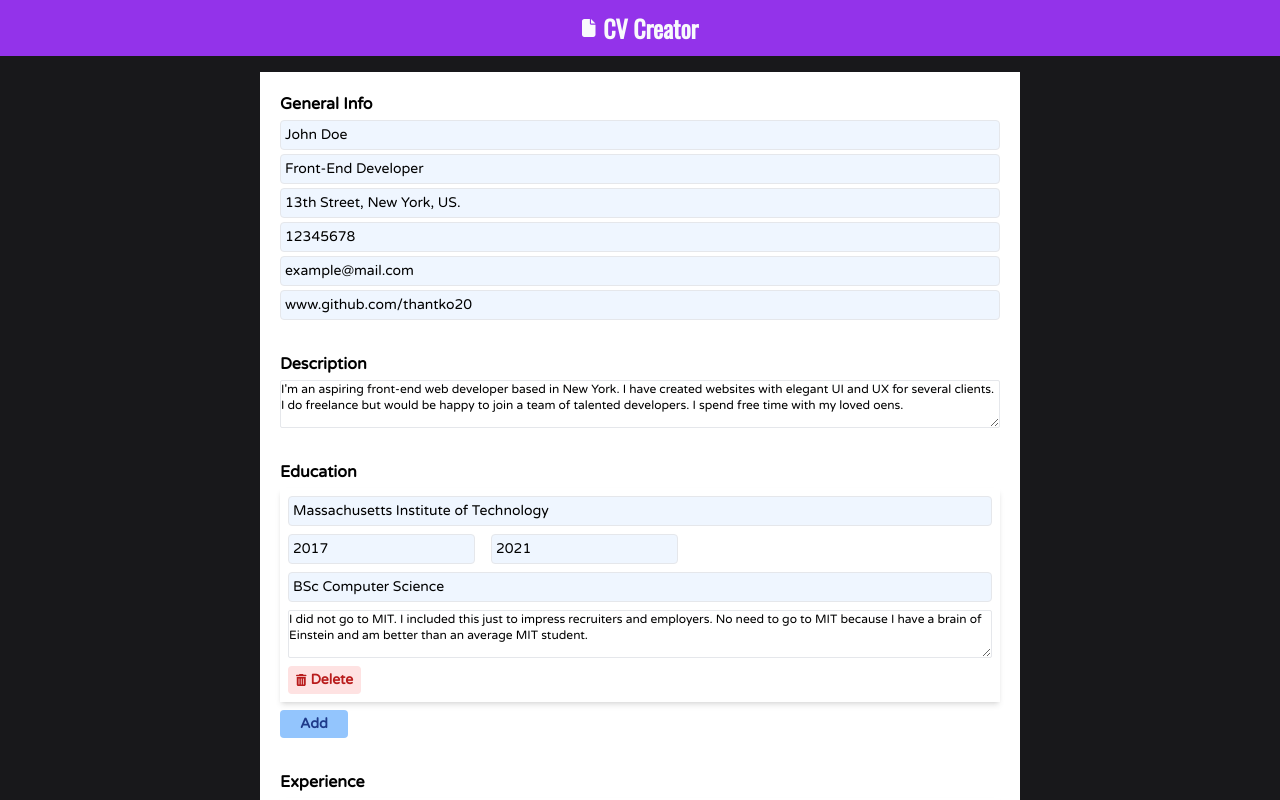
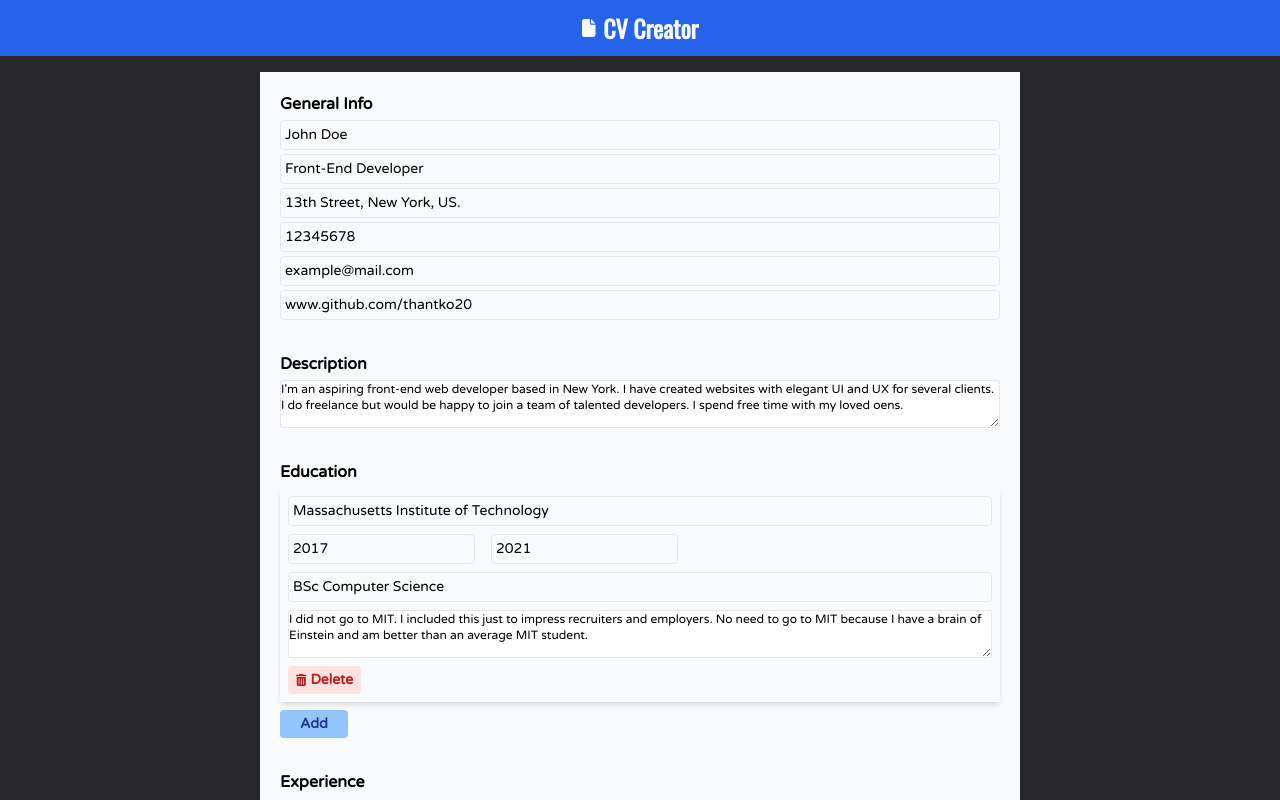
Before and after one commit to thantko20/cv-builder, a React (Create React App) app: page / in a window 1280 px wide. Shown: the top 800 px of the page. Built offline with nearby package versions, Linux system fonts and the light colour scheme.

Commit message:
Change styles

```diff
--- a/src/App.js
+++ b/src/App.js
@@ -41,7 +41,7 @@ const person = {
 class App extends Component {
   render() {
     return (
-      <div className='min-h-screen bg-zinc-900 font-varela'>
+      <div className='min-h-screen bg-zinc-800 font-varela'>
         <Header />
         <Main
           generalInfo={person.generalInfo}
--- a/src/components/Header/Header.js
+++ b/src/components/Header/Header.js
@@ -5,9 +5,9 @@ import React, { Component } from 'react';
 class Header extends Component {
   render() {
     return (
-      <header className='bg-purple-600 py-3 px-3 flex justify-center text-slate-50 items-center gap-2'>
+      <header className='bg-blue-600 py-3 px-3 flex justify-center text-slate-50 items-center gap-2'>
         <FontAwesomeIcon icon={faFile} className='text-lg' />
-        <h1 className='text-2xl font-bold font-oswald hover:text-purple-300'>
+        <h1 className='text-2xl font-bold font-oswald hover:text-blue-300'>
           <a href='/'>CV Creator</a>
         </h1>
       </header>
--- a/src/components/Main/EditMode/EditMode.js
+++ b/src/components/Main/EditMode/EditMode.js
@@ -48,7 +48,7 @@ class EditMode extends Component {
   render() {
     const { generalInfo, description, education, experience } = this.state;
     return (
-      <div className='p-5 bg-white w-[760px] flex-shrink-0 flex flex-col gap-8'>
+      <div className='p-5 bg-slate-50 w-[760px] flex-shrink-0 flex flex-col gap-8'>
         <GeneralInfo
           name={generalInfo.name}
           jobTitle={generalInfo.jobTitle}
--- a/src/components/Main/EditMode/Input.js
+++ b/src/components/Main/EditMode/Input.js
@@ -10,7 +10,7 @@ class Input extends Component {
         type={type}
         value={value}
         onChange={onChange}
-        className='bg-blue-50 px-1 py-1 text-sm font-medium appearance-none placeholder:text-gray-400 outline-none border rounded focus:border-gray-500'
+        className='bg-gray-50 px-1 py-1 text-sm font-medium appearance-none placeholder:text-gray-400 outline-none border rounded focus:border-gray-500'
       />
     );
   }
--- a/src/components/Main/Preview/Preview.js
+++ b/src/components/Main/Preview/Preview.js
@@ -9,7 +9,7 @@ class Preview extends Component {
     const { generalInfo, description, education, experience } = this.props;
 
     return (
-      <div className='flex flex-col gap-10 bg-white w-[760px] py-12 px-10 flex-shrink-0'>
+      <div className='flex flex-col gap-10 bg-slate-50 w-[760px] py-12 px-10 flex-shrink-0'>
         <GeneralInfo
           name={generalInfo.name}
           jobTitle={generalInfo.jobTitle}
```
